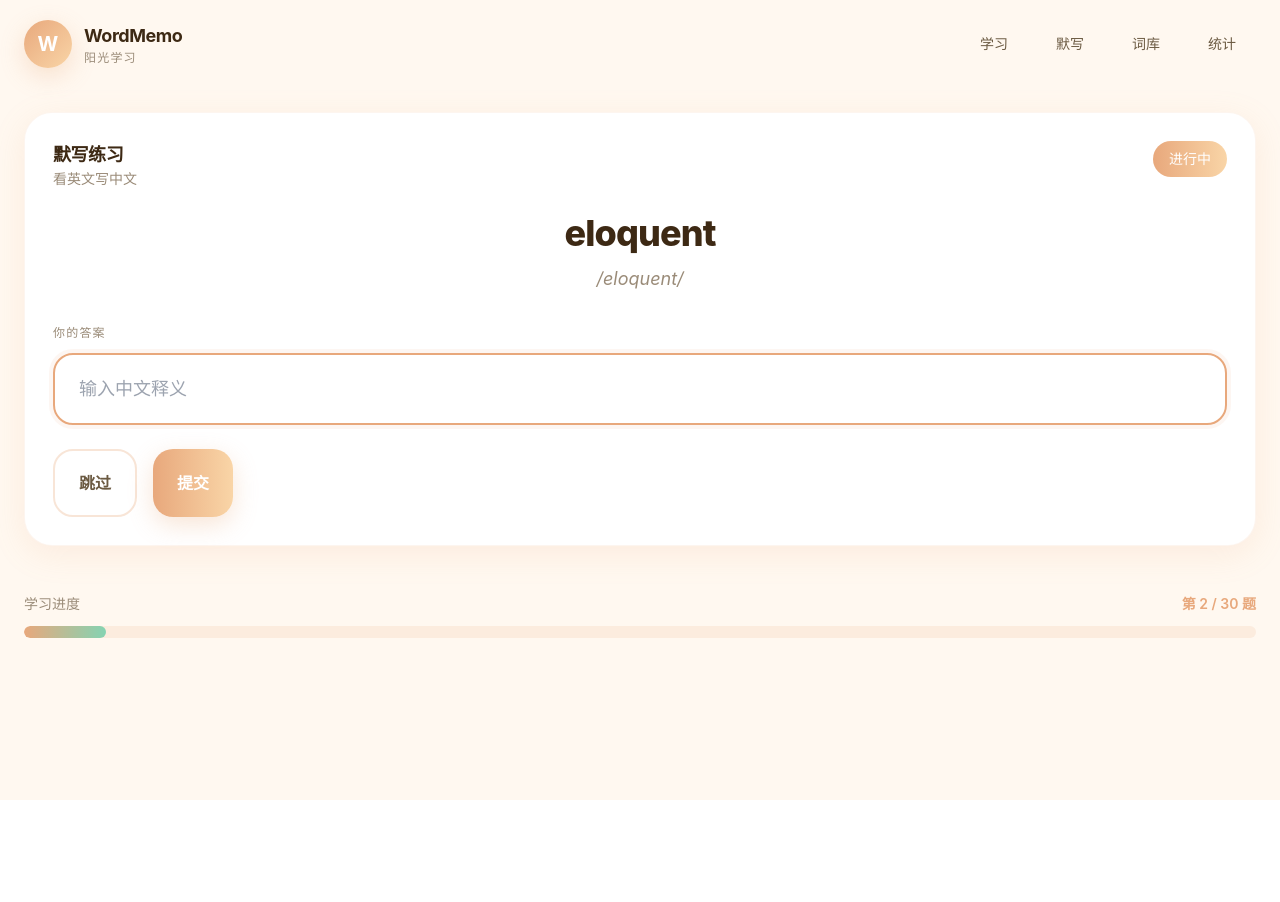
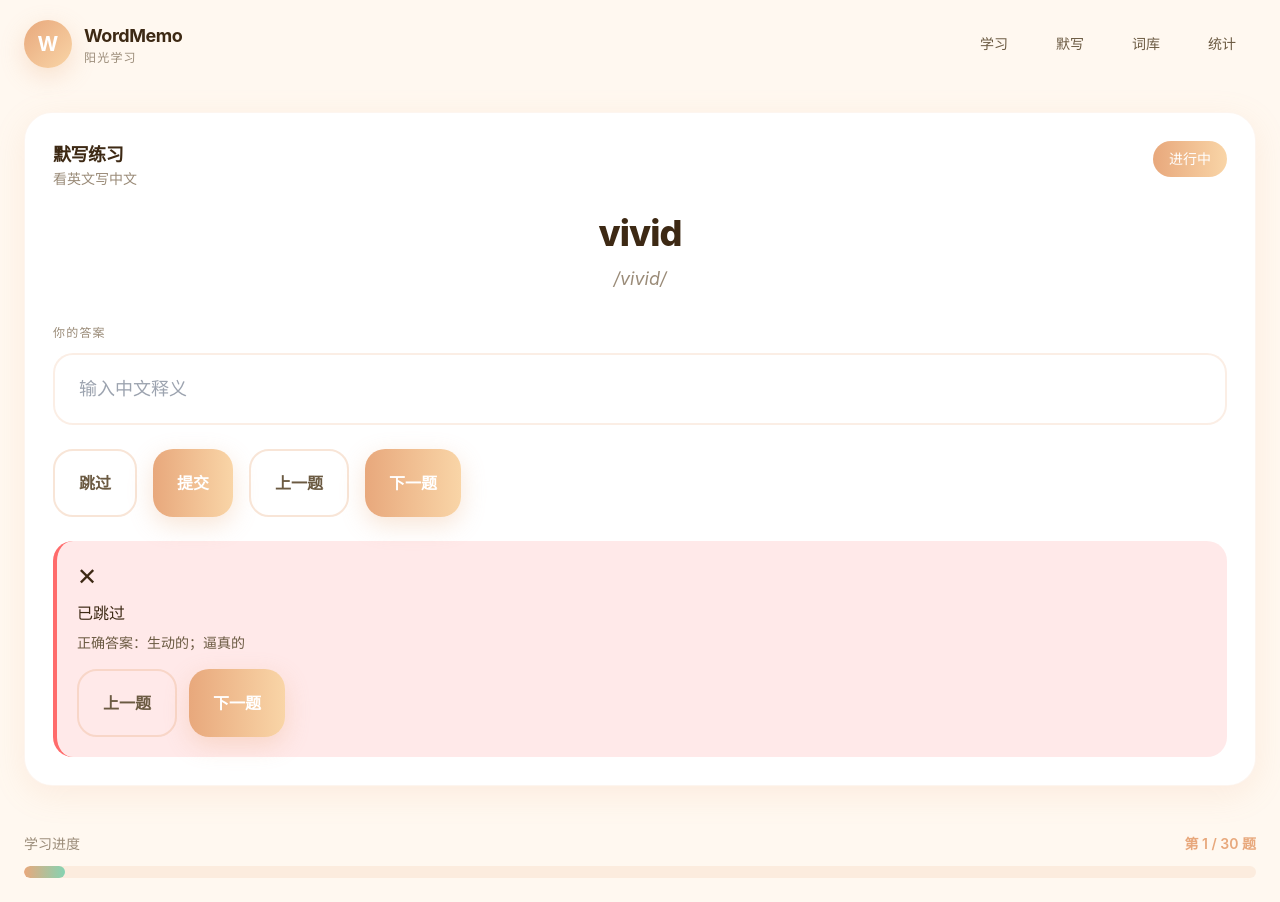
Before and after one commit to LEureka26/WordMemo, a Vue app: page /quiz in a window 1280 px wide. Both pictures are taken after a click on the button "跳过". Before the commit the page ends 800 px from the top, so only its background shows below. Built offline with nearby package versions, Linux system fonts and the light colour scheme.

Commit message:
默写功能实现

```diff
--- a/src/components/quiz/QuizInput.vue
+++ b/src/components/quiz/QuizInput.vue
@@ -1,30 +1,39 @@
 <script setup lang="ts">
-import { ref, watch } from 'vue'
+import { ref, watch, computed } from 'vue'
 import type { Word } from '@/types'
 
 const props = defineProps<{
   word: Word | null
   isCorrect: boolean | null
+  input: string
 }>()
 
 const emit = defineEmits<{
+  (e: 'update:input', value: string): void
   (e: 'submit', input: string): void
   (e: 'skip'): void
+  (e: 'next'): void
+  (e: 'prev'): void
 }>()
 
-const inputValue = ref('')
 const inputRef = ref<HTMLInputElement | null>(null)
 
+const inputValue = computed({
+  get: () => props.input,
+  set: (val) => emit('update:input', val)
+})
+
 watch(() => props.word, () => {
-  inputValue.value = ''
+  emit('update:input', '')
   setTimeout(() => {
     inputRef.value?.focus()
   }, 100)
 })
 
 function handleSubmit() {
-  if (inputValue.value.trim()) {
-    emit('submit', inputValue.value.trim())
+  const value = props.input.trim()
+  if (value) {
+    emit('submit', value)
   }
 }
 
@@ -69,6 +78,8 @@ function handleSkip() {
     <div class="quiz-actions flex gap-4">
       <button class="btn btn-outline" @click="handleSkip">跳过</button>
       <button class="btn btn-primary" @click="handleSubmit">提交</button>
+      <button v-if="isCorrect !== null" class="btn btn-outline" @click="emit('prev')">上一题</button>
+      <button v-if="isCorrect !== null" class="btn btn-primary" @click="emit('next')">下一题</button>
     </div>
   </div>
 </template>
--- a/src/components/quiz/ResultHint.vue
+++ b/src/components/quiz/ResultHint.vue
@@ -5,10 +5,12 @@ const props = defineProps<{
   isCorrect: boolean | null
   feedback: string
   correctAnswer: string[]
+  wordDetail?: string
 }>()
 
 const emit = defineEmits<{
   (e: 'next'): void
+  (e: 'prev'): void
 }>()
 
 const isVisible = ref(false)
@@ -16,10 +18,6 @@ const isVisible = ref(false)
 watch(() => props.isCorrect, (newVal) => {
   if (newVal !== null) {
     isVisible.value = true
-    setTimeout(() => {
-      isVisible.value = false
-      emit('next')
-    }, 2000)
   }
 })
 </script>
@@ -35,6 +33,13 @@ watch(() => props.isCorrect, (newVal) => {
       <div class="feedback-text text-base font-medium text-text-primary">{{ feedback }}</div>
       <div class="feedback-detail text-sm text-text-secondary mt-2">
         正确答案：{{ correctAnswer.join('；') }}
+      </div>
+      <div v-if="wordDetail" class="feedback-detail text-sm text-text-secondary mt-2">
+        详细释义：{{ wordDetail }}
+      </div>
+      <div class="flex gap-3 mt-4">
+        <button class="btn btn-outline" @click="emit('prev')">上一题</button>
+        <button class="btn btn-primary" @click="emit('next')">下一题</button>
       </div>
     </div>
   </Transition>
--- a/src/views/QuizView.vue
+++ b/src/views/QuizView.vue
@@ -59,6 +59,17 @@ function retryWrong() {
  showRetryWrong.value = false;
  quizStore.init(wordStore.activeGroup, true);
 }
+function handlePrev() {
+  if (quizStore.currentIndex > 0) {
+    quizStore.currentIndex--
+    quizStore.userInput = ''
+    quizStore.isCorrect = null
+    quizStore.feedback = ''
+    quizStore.correctAnswer = []
+    showResult.value = false
+  }
+}
+
 function backToLearn() {
   router.push('/')
 }
@@ -82,8 +93,11 @@ function backToLearn() {
           <QuizInput
             :word="quizStore.currentWord"
             :is-correct="quizStore.isCorrect"
+            v-model:input="quizStore.userInput"
             @submit="handleSubmit"
             @skip="handleSkip"
+            @next="handleNext"
+            @prev="handlePrev"
           />
 
           <ResultHint
@@ -91,6 +105,7 @@ function backToLearn() {
             :feedback="quizStore.feedback"
             :correct-answer="quizStore.correctAnswer"
             @next="handleNext"
+            @prev="handlePrev"
           />
         </div>
 
```
Also changed, not shown: 20 other files (tests, documents, lock files or other folders).
